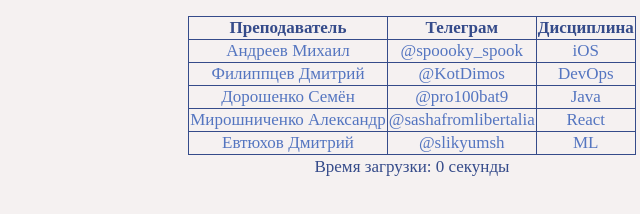
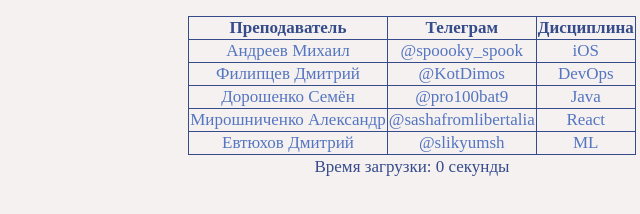
Before and after one commit to little-meow3/web-project, a plain HTML site: page Pages/teachers.html in a window 1280 px wide. Shown: the part 184-398 px from the top of the page, 228-868 px from the left. Drawn offline with Linux system fonts and the light colour scheme.

Commit message:
typo fixed

```diff
--- a/Pages/teachers.html
+++ b/Pages/teachers.html
@@ -63,7 +63,7 @@
           </tr>
           <tr>
             <td class="table_element">
-              Филиппцев Дмитрий
+              Филипцев Дмитрий
             </td>
             <td class="table_element">
               @KotDimos
```
